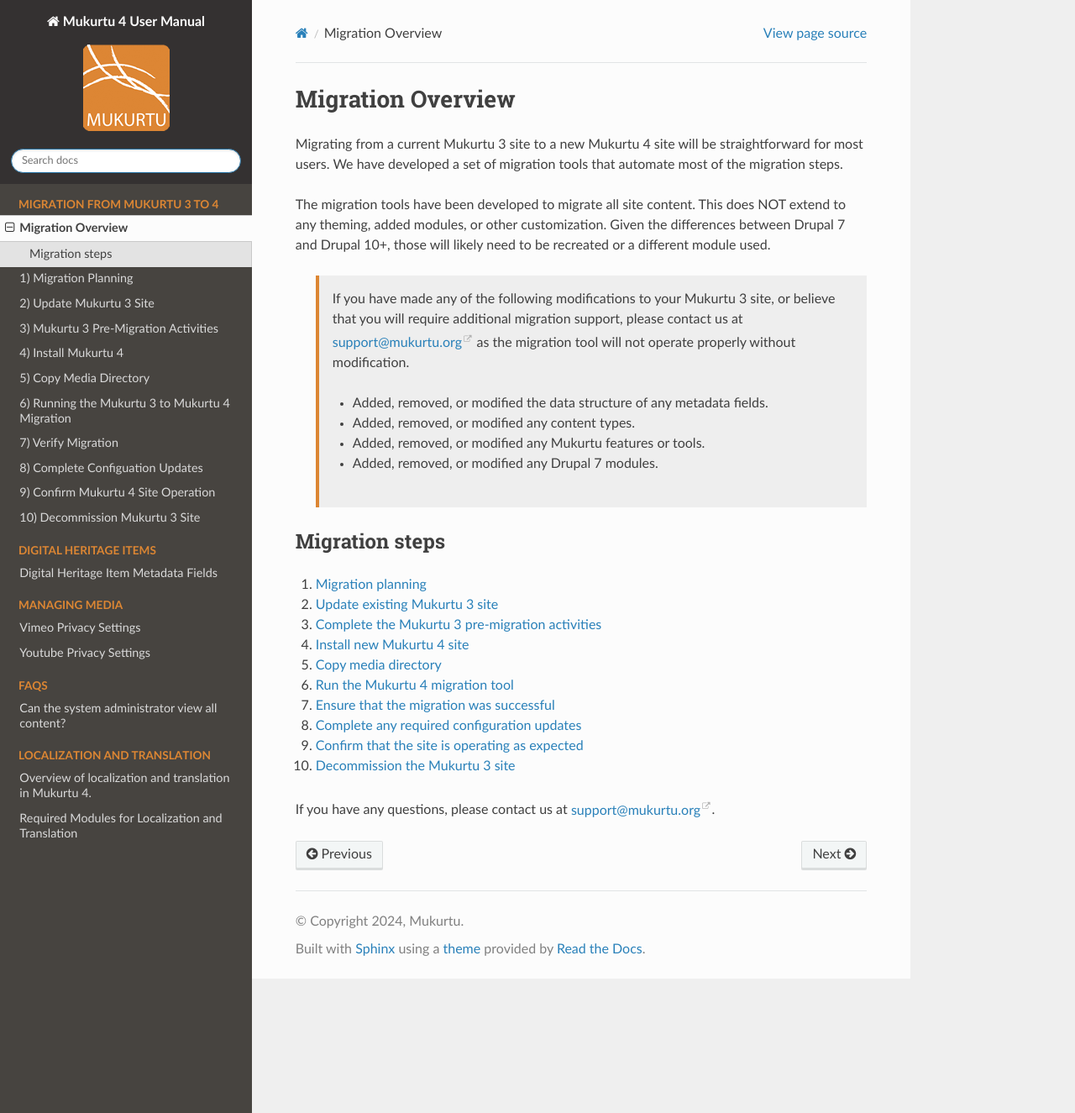
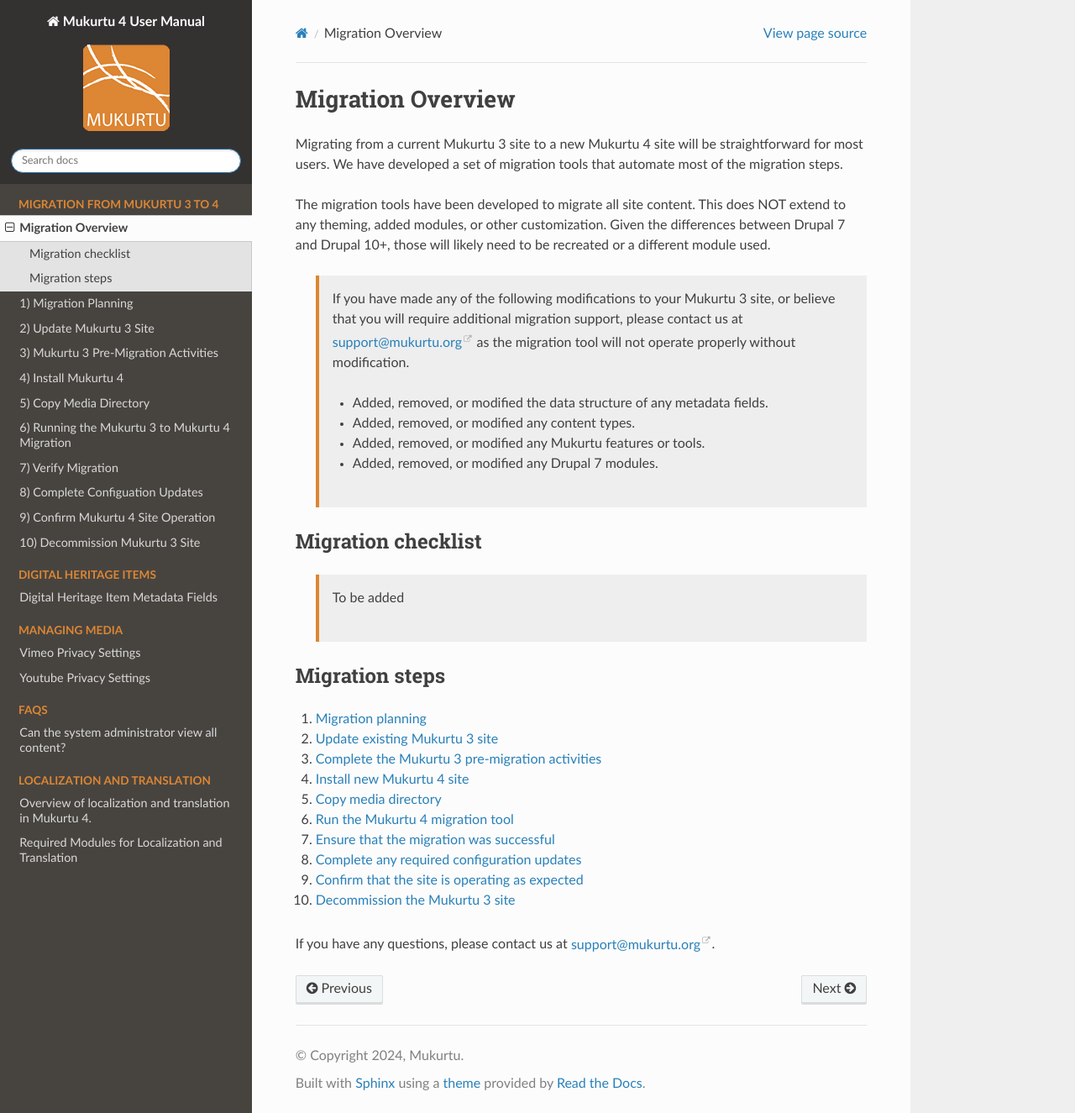
Before and after one commit to MukurtuCMS/mukurtudocs, a Sphinx documentation site: the page built from docs/source/migration/00MigrationOverview.md, in a window 1280 px wide and 1325 px high. Shown: the whole window at 84% size. Built offline with Sphinx 7.4.7 and the Read the Docs theme 3.1.0, drawn with Linux system fonts in a browser that asks for light colours.

Commit message:
Update 00MigrationOverview.md

```diff
--- a/docs/source/migration/00MigrationOverview.md
+++ b/docs/source/migration/00MigrationOverview.md
@@ -9,6 +9,10 @@
 > - Added, removed, or modified any content types.
 > - Added, removed, or modified any Mukurtu features or tools.
 > - Added, removed, or modified any Drupal 7 modules.
+
+## Migration checklist
+
+> To be added
 
 ## Migration steps
 
```
